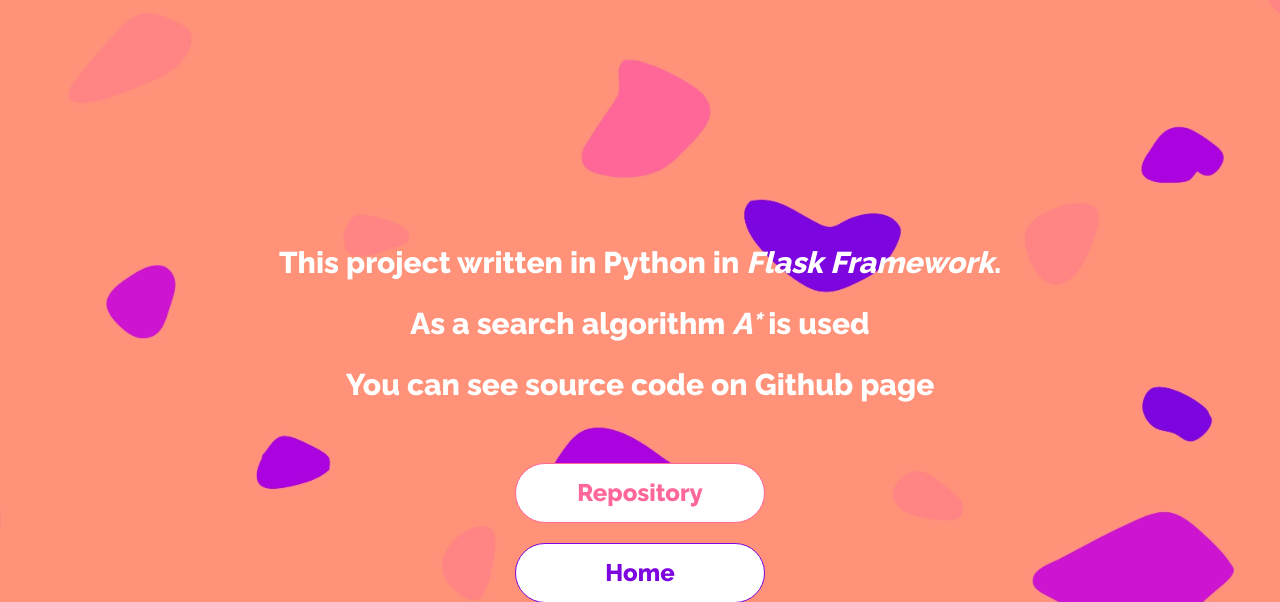
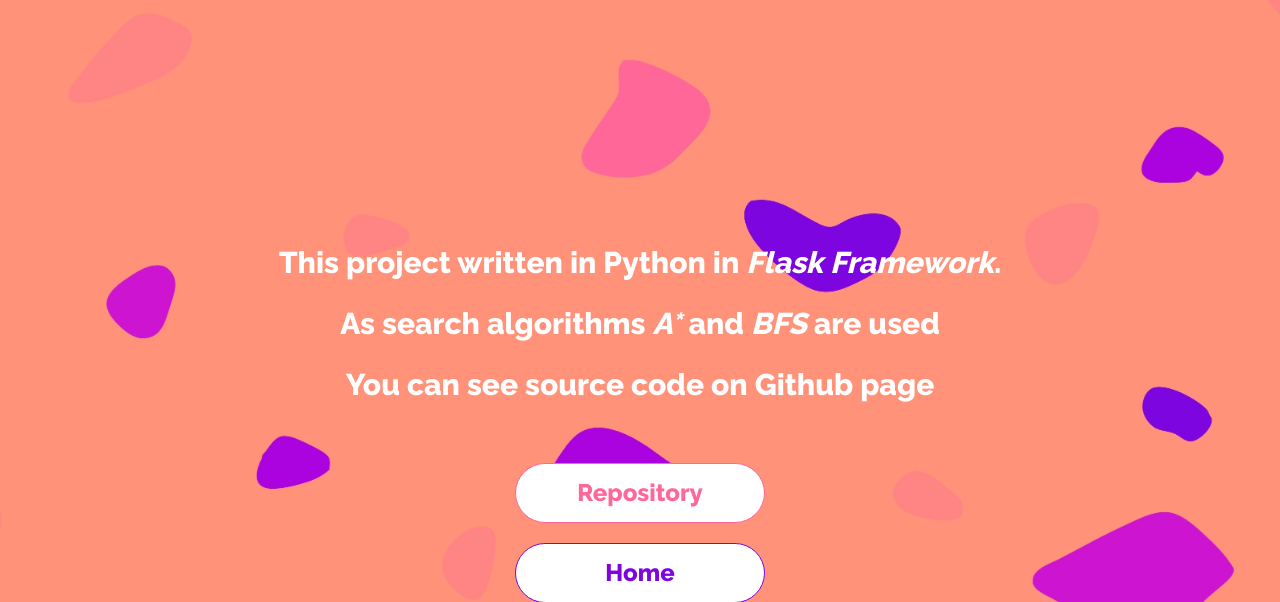
Before and after one commit to bil441/labirent-proje, a Flask app: page /about in a window 1280 px wide. Shown: the top 602 px of the page. Run offline with Flask 2, Linux system fonts and the light colour scheme.

Commit message:
about.html fix map fix

```diff
--- a/templates/about.html
+++ b/templates/about.html
@@ -23,9 +23,9 @@
         <p>This project written in Python in <a class="info-link" href="https://flask.palletsprojects.com"
                                                 target="_blank">Flask
             Framework</a>.</p>
-        <p>As a search algorithm <a class="info-link" href="https://en.wikipedia.org/wiki/A*_search_algorithm"
-                                    target="_blank">A* </a> is
-            used</p>
+        <p>As search algorithms <a class="info-link" href="https://en.wikipedia.org/wiki/A*_search_algorithm"
+                                    target="_blank">A* </a>and <a class="info-link" href="https://en.wikipedia.org/wiki/Breadth-first_search" target="_blank">BFS</a>
+            are used</p>
         <p>You can see source code on Github page</p>
     </div>
     <div class="col justify-content-center ">
--- a/templates/game.html
+++ b/templates/game.html
@@ -1208,7 +1208,7 @@
             ["wall", "empty", "lava", "empty", "empty", "empty", "empty", "empty", "lava", "empty"],
             ["wall", "empty", "wall", "wall", "wall", "wall", "lava", "lava", "lava", "empty"],
             ["wall", "empty", "lava", "lava", "empty", "empty", "empty", "empty", "lava", "empty"],
-            ["wall", "empty", "lava", "lava", "empty", "wall", "wall", "empty", "wall", "wall"],
+            ["wall", "empty", "lava", "lava", "empty", "wall", "wall", "empty", "wall", "empty"],
             ["lava", "empty", "empty", "wall", "empty", "lava", "empty", "empty", "empty", "empty"],
             ["lava", "empty", "wall", "wall", "empty", "lava", "empty", "empty", "empty", "empty"],
             ["lava", "empty", "wall", "wall", "empty", "lava", "empty", "empty", "empty", "empty"],
```
